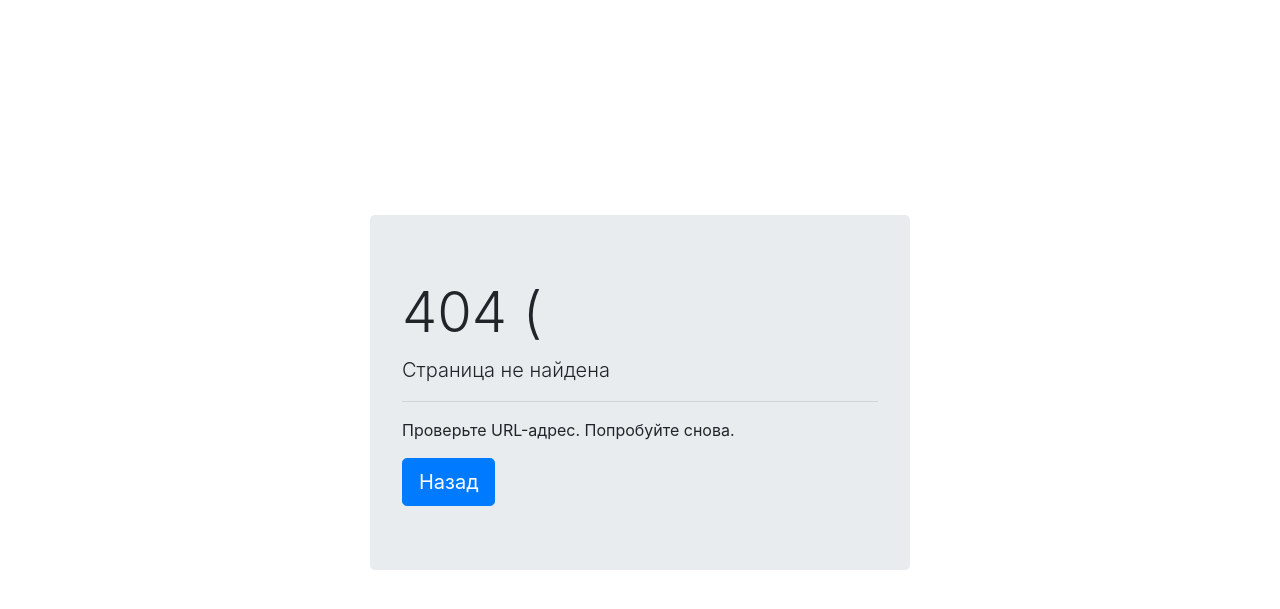
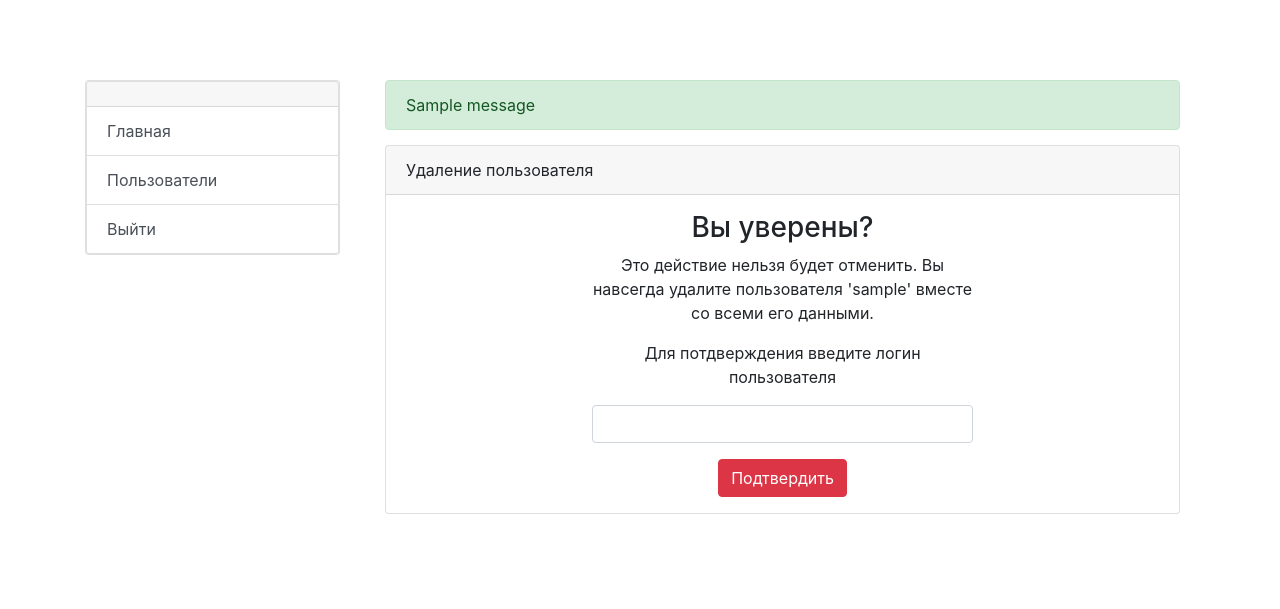
Before and after one commit to Very1Fake/testdash, a Flask app: a page that uses testdash/templates/base.html in a window 1280 px wide. Shown: the top 609 px of the page. Run offline with Flask 2, Linux system fonts and the light colour scheme; tables that the repository leaves empty hold one stand-in row (values such as "Sample post"); one stand-in notice (Sample message) is shown; parts of the project's set-up code (start-up, migrations or seed data) failed here and were passed over; some libraries are stand-ins or nearby versions.

Commit message:
Update #4
Changes:
- Public listen
- Delete users
Fixed:
- User edit page menu
- Passwords unique error

```diff
--- a/run.py
+++ b/run.py
@@ -1,4 +1,4 @@
 from testdash import app
 
 if __name__ == '__main__':
-    app.run()
+    app.run(host='0.0.0.0', port='80', debug=False)
--- a/testdash/config.json
+++ b/testdash/config.json
@@ -1,5 +1,4 @@
 {
-  "SERVER_NAME": "127.0.0.1:8080",
   "SECRET_KEY": "TestKey",
   "TESTING": "False",
   "SQLALCHEMY_DATABASE_URI": "sqlite:///app.db"
--- a/testdash/forms.py
+++ b/testdash/forms.py
@@ -35,3 +35,8 @@ class EditUserPassForm(FlaskForm):  # Validation form for user's password edit
     password = PasswordField('password', validators=[DataRequired(), Length(4, 64)])
     repeat_password = PasswordField('repeat_password', validators=[DataRequired(), EqualTo('password')])
     submit = SubmitField('edit_pass')
+
+
+class DeleteUserForm(FlaskForm):  # Validation form for user delete
+    login = StringField('login', validators=[DataRequired(), Length(4, 64)])
+    submit = SubmitField('delete')
--- a/testdash/models.py
+++ b/testdash/models.py
@@ -14,7 +14,7 @@ class User(db.Model, UserMixin):  # User model
     id = db.Column(db.Integer, unique=True, primary_key=True, autoincrement=True, nullable=False)
     login = db.Column(db.String(64), unique=True, nullable=False)
     name = db.Column(db.String(128))
-    password = db.Column(db.String(128), unique=True, nullable=False)
+    password = db.Column(db.String(128), nullable=False)
     timestamp = db.Column(db.Integer, nullable=False, default=-1)
 
     def __repr__(self):
--- a/testdash/routes.py
+++ b/testdash/routes.py
@@ -6,7 +6,7 @@ from flask_login import login_user, current_user, logout_user, login_required
 
 from . import app, db, system
 from . import library as lib
-from .forms import SignInForm, SetupForm, NewUserForm, EditUserNameForm, EditUserPassForm
+from .forms import SignInForm, SetupForm, NewUserForm, EditUserNameForm, EditUserPassForm, DeleteUserForm
 from .models import User, Visit
 
 
@@ -45,7 +45,7 @@ def dashboard_section(section):  # Dashboard section
 
 
 @app.route('/user')
-def users(action):
+def users():
     return redirect('/dashboard/users')
 
 
@@ -75,20 +75,35 @@ def user_edit(login):
         flash(f"Пользователя '{login}' не существует", 'danger')
         return redirect('/dashboard/users')
     if form_pass.validate_on_submit():
-        user = User.query.filter_by(login=login).first()
         user.password = lib.encrypt_password(form_pass.password.data)
         db.session.add(user)
         db.session.commit()
         flash(f"Пароль пользователя '{user.login}' успешно изменён", 'success')
         return redirect('/dashboard/users')
     elif form_name.validate_on_submit():
-        user = User.query.filter_by(login=login).first()
         user.name = form_name.name.data
         db.session.add(user)
         db.session.commit()
         flash(f"Имя пользователя '{user.login}' успешно изменено", 'success')
         return redirect('/dashboard/users')
     return render_template('user/edit.html', user=user, form_name=form_name, form_pass=form_pass)
+
+
+@app.route('/user/delete/<login>', methods=['GET', 'POST'])
+def user_delete(login):
+    form = DeleteUserForm(request.form)
+    user = User.query.filter_by(login=login).first()
+    if not user:
+        flash(f"Пользователя '{login}' не существует", 'danger')
+    if form.validate_on_submit():
+        if form.login.data == user.login:
+            db.session.delete(user)
+            db.session.commit()
+            flash(f"Пользователь '{user.login}' удалён", 'info')
+            return redirect('/dashboard/users')
+        else:
+            flash('Вы неправильно ввели логин пользователя', 'danger')
+    return render_template('user/delete.html', form=form, user=user.login)
 
 
 @app.route('/setup', methods=['GET', 'POST'])
--- a/testdash/static/css/style.css
+++ b/testdash/static/css/style.css
@@ -28,3 +28,8 @@ body {
     vertical-align: middle;
     text-align: center;
 }
+
+.table > tbody > tr > th {
+    vertical-align: middle;
+    text-align: center;
+}
--- a/testdash/templates/dashboard/users.html
+++ b/testdash/templates/dashboard/users.html
@@ -33,6 +33,7 @@
                                 <th scope="col">Полное имя</th>
                                 <th scope="col">Дата регистрации</th>
                                 <th></th>
+                                <th></th>
                             </tr>
                         </thead>
                         <tbody>
@@ -47,6 +48,7 @@
                                         <td>Неизвестно</td>
                                     {% endif %}
                                     <td><a href="/user/edit/{{ user.login }}" class="btn btn-primary btn-sm">Изменить</a></td>
+                                    <td><a href="/user/delete/{{ user.login }}" class="btn btn-danger btn-sm">Удалить</a></td>
                                 </tr>
                             {% endfor %}
                         </tbody>
--- /dev/null
+++ b/testdash/templates/user/delete.html
@@ -0,0 +1,49 @@
+{% extends "dashboard.html" %}
+{% from "functions.html" import menu %}
+
+{% block menu %}
+    {{ menu(current_user.login, 'user_delete') }}
+{% endblock %}
+
+
+{% block main_block %}
+    <div class="row m-0 col-bottom-p">
+        {% with messages = get_flashed_messages(with_categories=True) %}
+            {% for category, message in messages %}
+                <div class="col-12">
+                    <div class="alert alert-{{ category }} m-0">
+                        {{ message }}
+                    </div>
+                </div>
+            {% endfor %}
+        {% endwith %}
+        <div class="col-12">
+            <div class="card">
+                <div class="card-header">
+                    Удаление пользователя
+                </div>
+                <div class="card-body p-3">
+                    <form class="w-50 ml-auto mr-auto text-center" method="post" action="">
+                        {{ form.hidden_tag() }}
+                        <h3>Вы уверены?</h3>
+                        <p>Это действие нельзя будет отменить. Вы навсегда удалите пользователя '{{ user }}' вместе со всеми его данными.</p>
+                        <p>Для потдверждения введите логин пользователя</p>
+                        <div class="form-group">
+                            {% if form.login.errors %}
+                                {{ form.login(class="form-control is-invalid") }}
+                                <div class="invalid-feedback">
+                                    {% for error in form.login.errors %}
+                                        <span>{{ error }}</span>
+                                    {% endfor %}
+                                </div>
+                            {% else %}
+                                {{ form.login(class="form-control") }}
+                            {% endif %}
+                        </div>
+                        {{ form.submit(class="btn btn-danger", value="Подтвердить") }}
+                    </form>
+                </div>
+            </div>
+        </div>
+    </div>
+{% endblock %}
--- a/testdash/templates/user/edit.html
+++ b/testdash/templates/user/edit.html
@@ -2,7 +2,7 @@
 {% from "functions.html" import menu %}
 
 {% block menu %}
-    {{ menu(current_user.login, 'main') }}
+    {{ menu(current_user.login, 'user_edit') }}
 {% endblock %}
 
 {% block main_block %}
```
